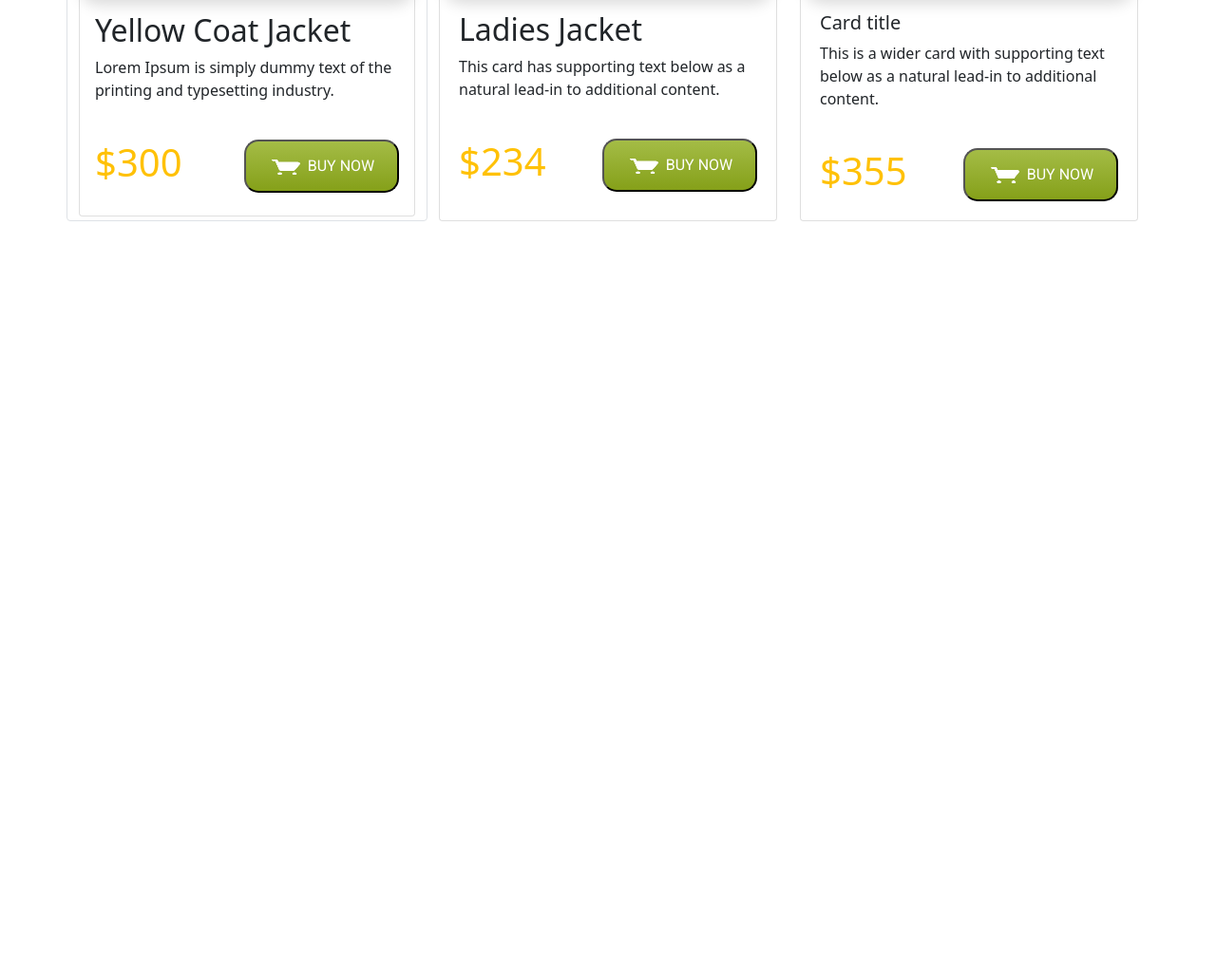
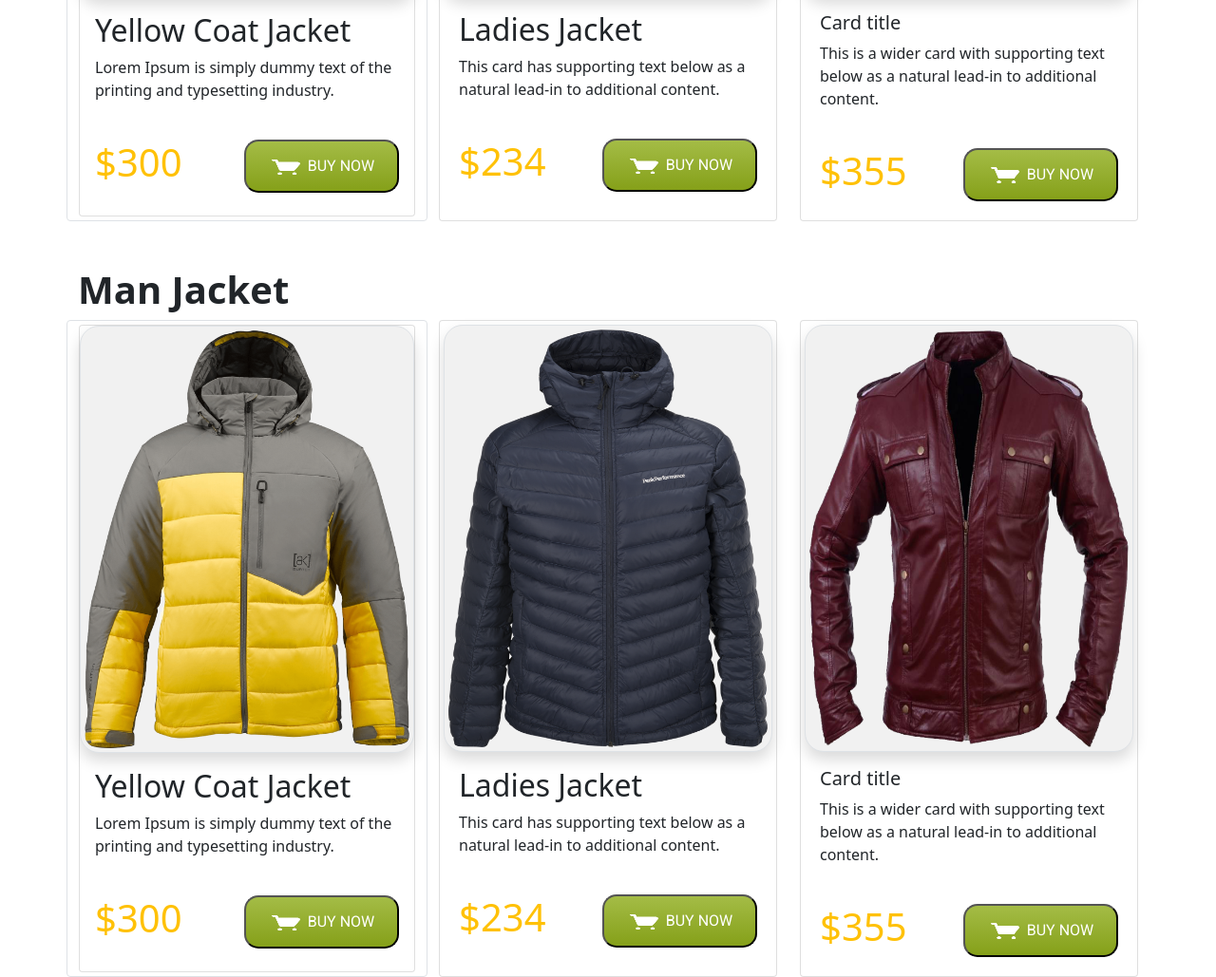
Before and after one commit to Hridoymozumder24/Responsive-website, a plain HTML site: page index.html in a window 1280 px wide. Shown: the part 1104-2133 px from the top of the page at 95% size. Before the commit the page ends 1337 px from the top, so only its background shows below. Drawn offline with nearby package versions, Linux system fonts and the light colour scheme.

Commit message:
parorder

```diff
--- a/index.html
+++ b/index.html
@@ -59,7 +59,7 @@
         </header>
 
           <main class=" container mt-5" >
-            <h1 CLASS="fw-bolder">WOMEN JECKET</h1>
+            <h1 CLASS="fw-bolder">WOMEN Jacket</h1>
 
 
                     <div class=" row row-cols-1 row-cols-md-3 g-4">
@@ -132,6 +132,88 @@
 
 
 
+          <article class="container mt-5">
+
+            <h1 CLASS="fw-bolder">Man Jacket
+            </h1>
+
+
+            <div class=" row row-cols-1 row-cols-md-3 g-4">
+                      <div class="col img-thumbnail">
+                        <div class="card h-100">
+                          <img class="women-jacket  img-fluid img-thumbnail shadow" src="Image/image 11.png" class="card-img-top" alt="...">
+                          <div class="card-body">
+                            <h2 class="card-title">Yellow Coat Jacket </h2>
+                            <p class="card-text">Lorem Ipsum is simply dummy text of the
+
+                                printing and typesetting industry.</p><br>
+
+
+                                <div class="d-flex justify-content-between">
+
+                                  <h1 class="text-warning">$300</h1>
+                                <button  class="button "><img class="size" src="logo/shopping-cart 1.png" alt="" >  BUY NOW</button>
+                                </div>
+
+
+                          </div>
+
+                        </div>
+                      </div>
+                      <div class="col">
+
+                        <div class="card h-100 img-thumbnail  ">
+                          <img class="women-jacket img-fluid img-thumbnail shadow" src="Image/toppng 1.png" class="card-img-top" alt="...">
+                          <div class="card-body">
+                            <h2 class="card-title">Ladies Jacket </h2>
+                            <p class="card-text">This card has supporting text below as a natural lead-in to additional content.</p><br>
+
+                            <div class="d-flex justify-content-between">
+
+                              <h1 class="text-warning">$234</h1>
+                            <button  class="button "><img class="size" src="logo/shopping-cart 1.png" alt="" >  BUY NOW</button>
+
+
+                            </div>
+
+                          </div>
+
+                        </div>
+                      </div>
+                      <div class="col">
+                        <div class="card h-100 img-thumbnail">
+                          <img class="women-jacket img-fluid img-thumbnail shadow"src="Image/lopo.png" class="card-img-top" alt="...">
+                          <div class="card-body">
+                            <h5 class="card-title">Card title</h5>
+                            <p class="card-text">This is a wider card with supporting text below as a natural lead-in to additional content.</p><br>
+                            <div class=" d-flex justify-content-between ">
+                              <h1 class="text-warning">$355</h1>
+                            <button  class="button "><img class="size" src="logo/shopping-cart 1.png" alt="" >  BUY NOW</button>
+
+
+                            </div>
+
+                          </div>
+                       </div>
+                        </div>
+                      </div>
+                    </div>
+
+
+
+
+
+
+
+
+
+
+
+          </article>
+
+
+
+
 
 
 
```
Also changed, not shown: Image/lopo.png (renamed from Image/vippng 1.png).
